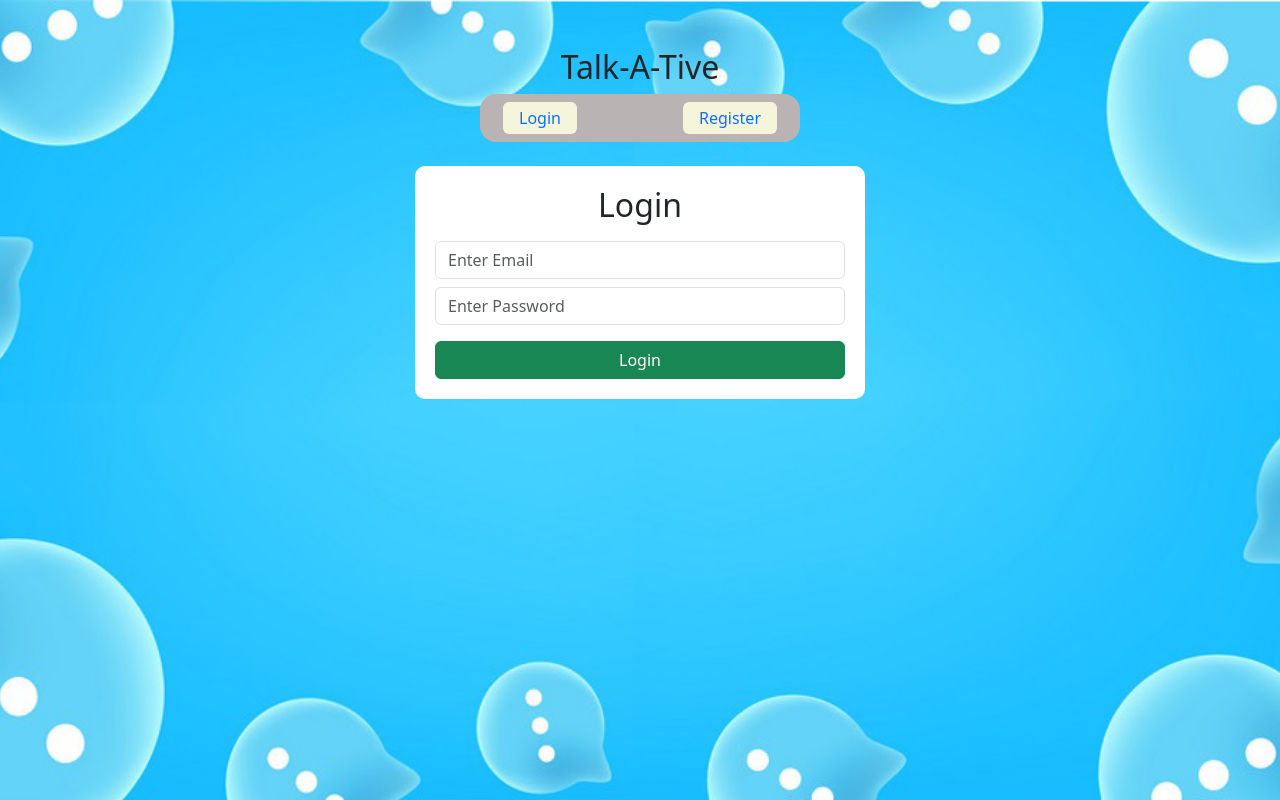
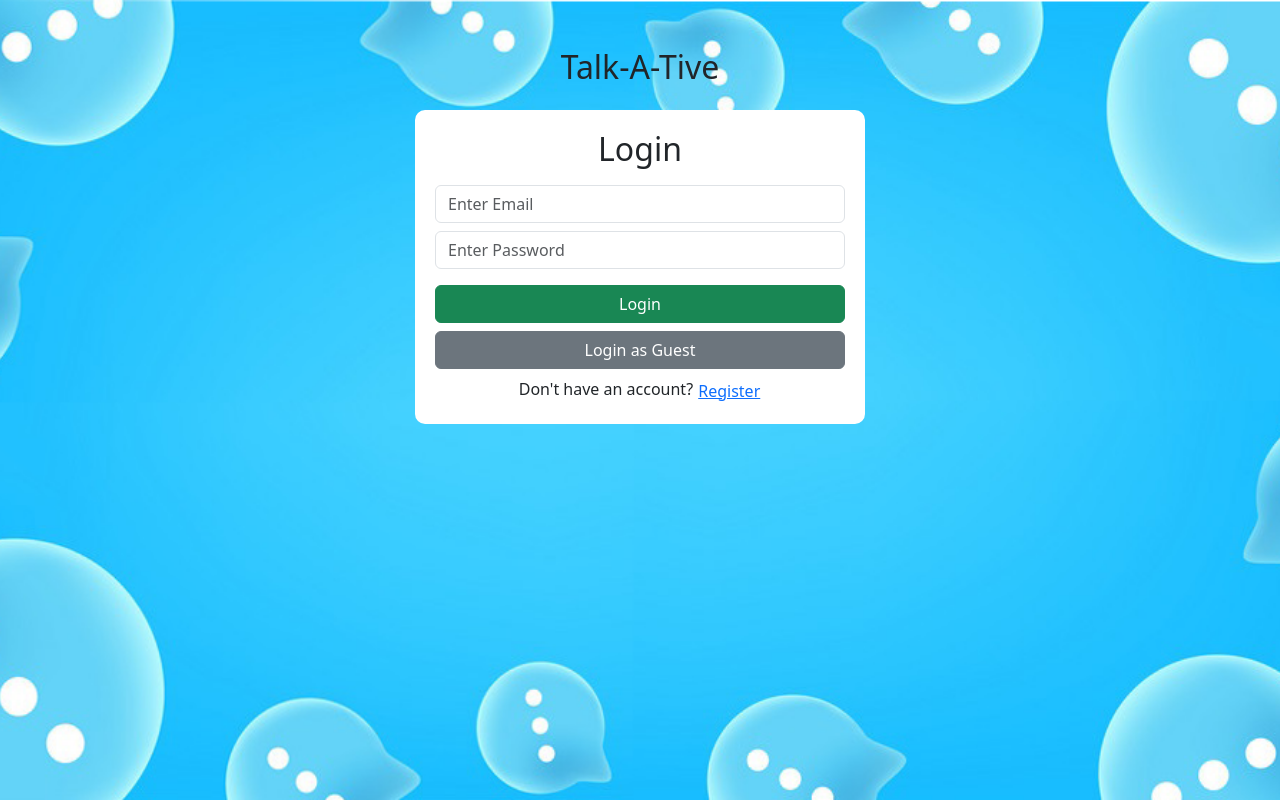
Before and after one commit to sabhi-manu/db_chat_app, a React (Vite) app in the folder frontend/: page / in a window 1280 px wide. Built offline with nearby package versions, Linux system fonts and the light colour scheme; no server answers.

Commit message:
guest login

```diff
--- a/frontend/src/components/Authentication/LoginForm.jsx
+++ b/frontend/src/components/Authentication/LoginForm.jsx
@@ -1,34 +1,45 @@
 import React from "react";
 import { useForm } from "react-hook-form";
 import { useDispatch } from "react-redux";
-import { useNavigate } from "react-router-dom";
+import { useNavigate, Link } from "react-router-dom";
 import { loginUSerAction } from "../../features/Actions/AuthAction";
 
 const LoginForm = () => {
-const dispatch=  useDispatch()
-  const navigate =  useNavigate()
+  const dispatch = useDispatch();
+  const navigate = useNavigate();
+
   const { register, handleSubmit, formState: { errors } } = useForm();
 
-  const onSubmit = async(data) => {
-    console.log(data);
+  const onSubmit = async (data) => {
+    let response = await dispatch(loginUSerAction(data));
 
-   let response =await dispatch(loginUSerAction(data))
-   console.log("response ==>",response)
-   if(response?.status == 200 || response?.status == 201){
-    navigate("/chat")
-   }else{
-    alert("enter correct details.")
+    if (response?.status == 200 || response?.status == 201) {
+      navigate("/chat");
+    } else {
+      alert("enter correct details.");
     }
+  };
 
+  const handleGuestLogin = async () => {
+    const guestData = {
+      email: "example@123gmail.com",
+      password: "123",
+    };
+
+    let response = await dispatch(loginUSerAction(guestData));
+
+    if (response?.status == 200 || response?.status == 201) {
+      navigate("/chat");
+    } else {
+      alert("Guest login failed.");
+    }
   };
 
   return (
-    <form onSubmit={handleSubmit(onSubmit)} className="container   ">
-
-   <div className="form-wrapper ">
+    <form onSubmit={handleSubmit(onSubmit)} className="container">
+      <div className="form-wrapper">
         <h2 className="mb-3 text-center">Login</h2>
 
-      {/* EMAIL */}
         <input
           type="email"
           placeholder="Enter Email"
@@ -37,7 +48,6 @@ const dispatch=  useDispatch()
         />
         {errors.email && <p className="text-danger">{errors.email.message}</p>}
 
-      {/* PASSWORD */}
         <input
           type="password"
           placeholder="Enter Password"
@@ -46,7 +56,24 @@ const dispatch=  useDispatch()
         />
         {errors.password && <p className="text-danger">{errors.password.message}</p>}
 
-      <button className="btn btn-success w-100" type="submit">Login</button>
+        <button className="btn btn-success w-100 mb-2" type="submit">
+          Login
+        </button>
+
+        <button
+          type="button"
+          onClick={handleGuestLogin}
+          className="btn btn-secondary w-100 mb-2"
+        >
+          Login as Guest
+        </button>
+
+        <div className="text-center">
+          <span>Don't have an account? </span>
+          <Link to="/register" className="btn btn-link p-0">
+            Register
+          </Link>
+        </div>
       </div>
     </form>
   );
--- a/frontend/src/components/Authentication/RegisterForm.jsx
+++ b/frontend/src/components/Authentication/RegisterForm.jsx
@@ -2,7 +2,7 @@ import React from "react";
 import { useForm } from "react-hook-form";
 import { useDispatch } from 'react-redux';
 import { registerAction } from "../../features/Actions/AuthAction";
-import { useNavigate } from "react-router-dom";
+import { Link, useNavigate } from "react-router-dom";
 
 
 
@@ -81,6 +81,12 @@ const RegisterForm = () => {
 
 
       <button className="btn btn-primary w-100" type="submit">Register</button>
+      <div className="text-center">
+          <span>Don't have an account? </span>
+          <Link to="/login" className="btn btn-link p-0">
+            Register
+          </Link>
+        </div>
 </div>
 
     </form>
--- a/frontend/src/pages/HomePage.jsx
+++ b/frontend/src/pages/HomePage.jsx
@@ -13,10 +13,10 @@ const isRegister = location.pathname === "/register";
 
       <div className="text-center mb-4">
         <h2>Talk-A-Tive</h2>
-        <p>
+        {/* <p>
           <span  className={`mx-2 px-3 py-1 rounded ${isLogin ? "bg-primary text-white" : "text-primary"}`} onClick={() => navigate('/login')}>Login</span>
           <span   className={`mx-2 px-3 py-1 rounded  ${isRegister ? "bg-primary text-white" : "text-primary"}`} onClick={() => navigate('/register')}>Register</span>
-        </p>
+        </p> */}
       </div>
 
       {/* The nested route will render here */}
```
Lines whose indentation alone changed are shown as unchanged.
